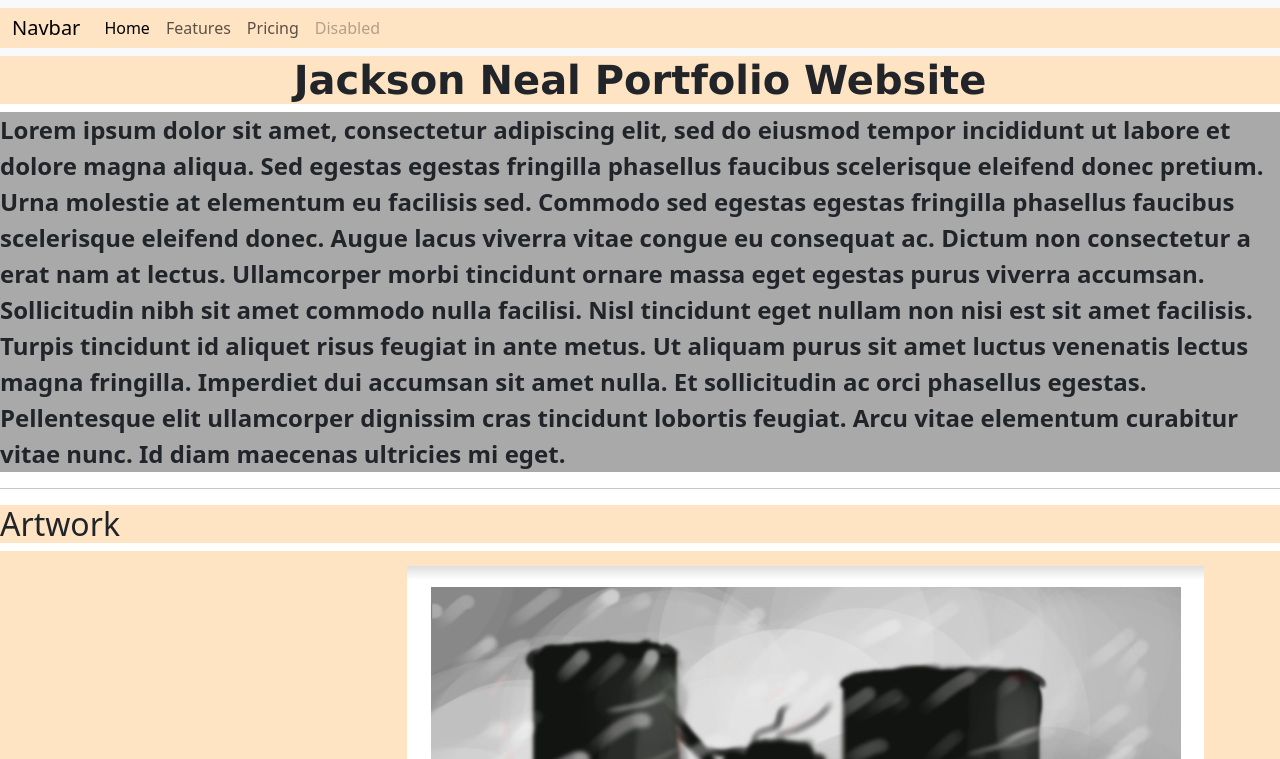
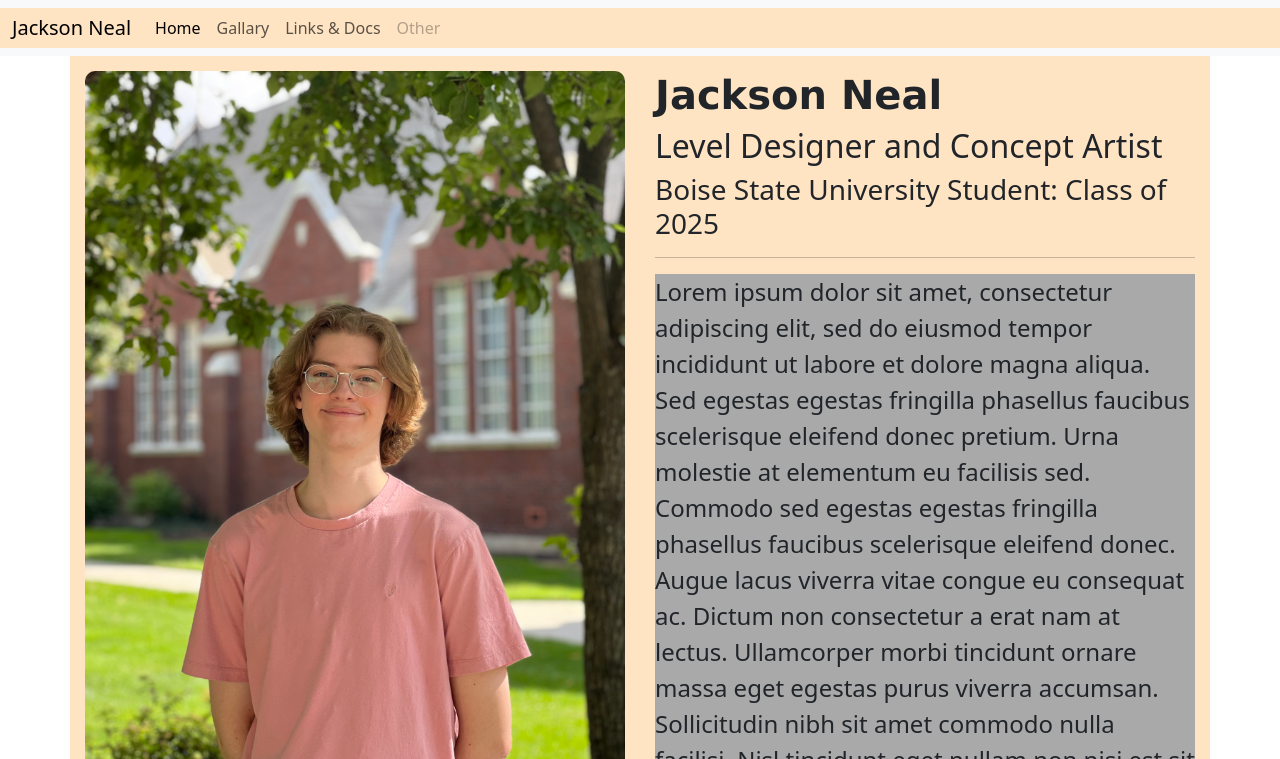
Before and after one commit to Jackson-N/jackson-N.github.io, a plain HTML site: page index.html in a window 1280 px wide. Shown: the top 759 px of the page. Drawn offline with nearby package versions, Linux system fonts and the light colour scheme.

Commit message:
website update
the website now looks good

```diff
--- a/index.html
+++ b/index.html
@@ -13,7 +13,7 @@
 
     <nav class="navbar navbar-expand-lg bg-body-tertiary">
         <div class="container-fluid">
-            <a class="navbar-brand" href="#">Navbar</a>
+            <a class="navbar-brand" href="#">Jackson Neal</a>
             <button class="navbar-toggler" type="button" data-bs-toggle="collapse" data-bs-target="#navbarNav"
                 aria-controls="navbarNav" aria-expanded="false" aria-label="Toggle navigation">
                 <span class="navbar-toggler-icon"></span>
@@ -24,44 +24,72 @@
                         <a class="nav-link active" aria-current="page" href="#">Home</a>
                     </li>
                     <li class="nav-item">
-                        <a class="nav-link" href="#">Features</a>
+                        <a class="nav-link" href="#">Gallary</a>
                     </li>
                     <li class="nav-item">
-                        <a class="nav-link" href="#">Pricing</a>
+                        <a class="nav-link" href="#">Links & Docs</a>
                     </li>
                     <li class="nav-item">
-                        <a class="nav-link disabled" aria-disabled="true">Disabled</a>
+                        <a class="nav-link disabled" aria-disabled="true">Other</a>
                     </li>
                 </ul>
             </div>
         </div>
     </nav>
-    <h1>Jackson Neal Portfolio Website</h1>
-    <p>
-        Lorem ipsum dolor sit amet, consectetur adipiscing elit, sed do eiusmod tempor incididunt ut labore et dolore
-        magna aliqua. Sed egestas egestas fringilla phasellus faucibus scelerisque eleifend donec pretium. Urna molestie
-        at elementum eu facilisis sed. Commodo sed egestas egestas fringilla phasellus faucibus scelerisque eleifend
-        donec. Augue lacus viverra vitae congue eu consequat ac. Dictum non consectetur a erat nam at lectus.
-        Ullamcorper morbi tincidunt ornare massa eget egestas purus viverra accumsan. Sollicitudin nibh sit amet commodo
-        nulla facilisi. Nisl tincidunt eget nullam non nisi est sit amet facilisis. Turpis tincidunt id aliquet risus
-        feugiat in ante metus. Ut aliquam purus sit amet luctus venenatis lectus magna fringilla. Imperdiet dui accumsan
-        sit amet nulla. Et sollicitudin ac orci phasellus egestas. Pellentesque elit ullamcorper dignissim cras
-        tincidunt lobortis feugiat. Arcu vitae elementum curabitur vitae nunc. Id diam maecenas ultricies mi eget.
-    </p>
-    <hr>
-    <h2>Artwork</h2>
 
-    <div class="row">
-        <div class="col-12">
-            <img src="soulfighter.png" alt="soulfighter" width="auto">
-            <img src="Screenshot 2022-09-14 194835.png" alt="island">
-            <img src="aatrox.png" alt="aatrox">
-            <img src="water.png" alt="water">
-            <hr>
+    <div class="container">
+        <div class="row">
+            <div class="col-6">
+                <img src="IMG_2856.JPG" alt="Profile" id="profilePic">
+            </div>
+            <div class="col-6">
+                <h1>Jackson Neal</h1>
+                <h2>Level Designer and Concept Artist</h2>
+                <h3>Boise State University Student: Class of 2025</h3>
+                <hr>
+                <p>
+                    Lorem ipsum dolor sit amet, consectetur adipiscing elit, sed do eiusmod tempor incididunt ut labore
+                    et dolore
+                    magna aliqua. Sed egestas egestas fringilla phasellus faucibus scelerisque eleifend donec pretium.
+                    Urna molestie
+                    at elementum eu facilisis sed. Commodo sed egestas egestas fringilla phasellus faucibus scelerisque
+                    eleifend
+                    donec. Augue lacus viverra vitae congue eu consequat ac. Dictum non consectetur a erat nam at
+                    lectus.
+                    Ullamcorper morbi tincidunt ornare massa eget egestas purus viverra accumsan. Sollicitudin nibh sit
+                    amet commodo
+                    nulla facilisi. Nisl tincidunt eget nullam non nisi est sit amet facilisis. Turpis tincidunt id
+                    aliquet risus
+                    feugiat in ante metus. Ut aliquam purus sit amet luctus venenatis lectus magna fringilla. Imperdiet
+                    dui accumsan
+                    sit amet nulla. Et sollicitudin ac orci phasellus egestas. Pellentesque elit ullamcorper dignissim
+                    cras
+                    tincidunt lobortis feugiat. Arcu vitae elementum curabitur vitae nunc. Id diam maecenas ultricies mi
+                    eget.
+                </p>
+            </div>
         </div>
+        <h2>Artwork</h2>
+        <div class="row">
+            <div class="col-6">
+                <img src="soulfighter.png" alt="soulfighter" width="auto">
+            </div>
+            <div class="col-6">
+                <img src="Screenshot 2022-09-14 194835.png" alt="island">
+            </div>
+        </div>
+        <div class="row">
+            <div class="col-6">
+                <img src="aatrox.png" alt="aatrox">
+            </div>
+            <div class="col-6">
+                <img src="water.png" alt="water">
+            </div>
+        </div>
+        <hr>
+        <a href="https://www.linkedin.com/in/jackson-neal-/">Visit my LinkedIn profile here!</a>
+        <a href="mailto: Jackson.neal@comcast.net">Send Email</a>
     </div>
-    <a href="https://www.linkedin.com/in/jackson-neal-/">Visit my LinkedIn profile here!</a>
-    <a href="mailto: Jackson.neal@comcast.net">Send Email</a>
 </body>
 
 </html>
--- a/style.css
+++ b/style.css
@@ -20,12 +20,12 @@
     background-color: cornflowerblue;
 }
 
-#applebees
+#profilePic
 {
-    height: fit-content;
+    border-radius: 10px;
 }
 
-p, legend, #title, .outerlabel
+legend, #title, .outerlabel
 {
     font-weight: bold;
 }
@@ -37,7 +37,7 @@ p, legend, #title, .outerlabel
 
 h1
 {
-    text-align: center;
+    text-align: left;
     font-weight: bold;
     font-family: 'Lucida Sans', 'Lucida Sans Regular', 'Lucida Grande', 'Lucida Sans Unicode', Geneva, Verdana, sans-serif;
     text-transform: capitalize;
```
Also changed, not shown: IMG_2856.JPG (added).
